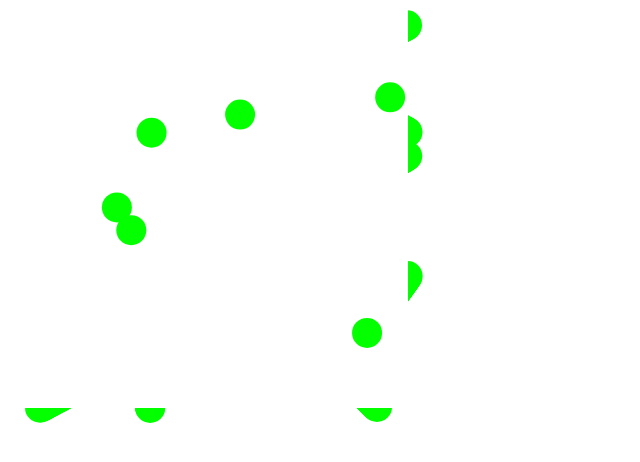
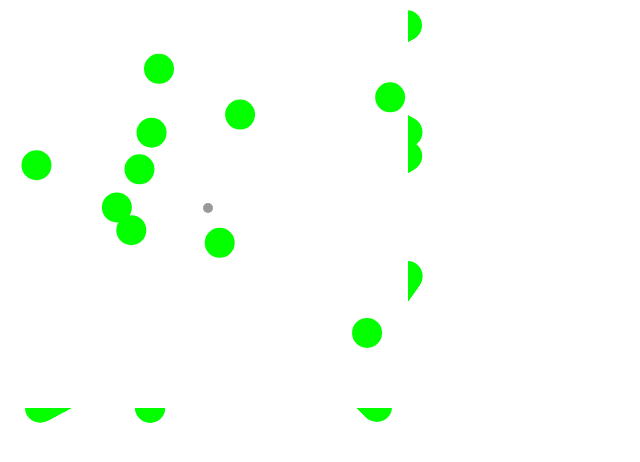
Before and after one commit to mcnuttandrew/Asteroids, a plain HTML site: page index.html in a window 1280 px wide. Shown: the whole page, without its empty margins (0-640 px from the left). Drawn offline with Linux system fonts and the light colour scheme.

Commit message:
Adds static ship, completes phase IIIa

```diff
--- a/index.html
+++ b/index.html
@@ -11,6 +11,7 @@
   <script src="lib/asteroid.js"></script>
   <script src="lib/game.js"></script>
   <script src="lib/gameView.js"></script>
+  <script src="lib/ship.js"></script>
 
   <script>
     var canvasEl = document.getElementById("game-canvas");
@@ -21,10 +22,12 @@
 
     var game = new Asteroids.Game();
 
-    new Asteroids.GameView(
+    var gv = new Asteroids.GameView(
       canvasEl.getContext("2d"),
       game
-    ).start()// (canvasEl.getContext("2d"), game);
+    )
+
+    gv.start()// (canvasEl.getContext("2d"), game);
   </script>
 
 
--- a/lib/asteroid.js
+++ b/lib/asteroid.js
@@ -13,7 +13,5 @@
   }
 
   Asteroids.Util.prototype.inherits.call(Asteroid, Asteroids.MovingObject);
-  // Asteroid.inherits(Asteroids.MovingObject);
-  // Array.prototype.slice.call(arguments)
 
 })();
--- a/lib/game.js
+++ b/lib/game.js
@@ -9,6 +9,7 @@
 
   var Game = window.Asteroids.Game = function() {
     this.asteroids = this.addAsteroids();
+    this.ship = new Asteroids.Ship(this);
   };
 
 
@@ -46,15 +47,22 @@
 
   Game.prototype.draw = function(ctx) {
     ctx.clearRect(0, 0, DIM_X, DIM_Y);
-    for (var i = 0; i < this.asteroids.length; i++){
-      this.asteroids[i].draw(ctx);
+    var objs = this.allObjects();
+    for (var i = 0; i < objs.length; i++){
+      objs[i].draw(ctx);
     }
   };
 
   Game.prototype.moveObjects = function() {
-    for (var i = 0; i < this.asteroids.length; i++){
-      this.asteroids[i].move();
+    var objs = this.allObjects();
+    for (var i = 0; i < objs.length; i++){
+      objs[i].move();
     }
+  };
+
+  Game.prototype.allObjects = function(){
+    var collect = [this.ship].concat(this.asteroids);
+    return collect;
   };
 
   Game.prototype.step = function(){
@@ -71,11 +79,12 @@
   };
 
   Game.prototype.checkCollisions = function(){
-    for (var i = 0; i < this.asteroids.length; i++){
-      for (var j = 0; j < this.asteroids.length; j++){
-        if(i !== j && this.asteroids[i].isCollidedWith(this.asteroids[j])){
-          this.remove(this.asteroids[i]);
-          this.remove(this.asteroids[j - 1]);
+    var objs = this.allObjects();
+    for (var i = 0; i < objs.length; i++){
+      for (var j = 0; j < objs.length; j++){
+        if(i !== j && objs[i].isCollidedWith(objs[j])){
+          // this.remove(this.allObjects[i]);
+ //          this.remove(this.allObjects[j - 1]);
         }
       }
     }
--- a/lib/movingObject.js
+++ b/lib/movingObject.js
@@ -31,12 +31,12 @@
     var yVar = Math.pow((otherObject.pos[1] - this.pos[1]), 2);
     var objDistance = Math.sqrt(xVar + yVar);
     var collided = (objDistance < this.radius) || (objDistance < otherObject.radius);
-    return collided;
+    if (collided && otherObject instanceof Asteroids.Ship) {
+      otherObject.relocate();
+    }
   };
 
   MovingObject.prototype.collideWith = function(otherObject){
-    Astroids.Game.remove(otherObject);
-    Astroids.Game.remove(this);
   };
 
   MovingObject.prototype.move = function() {
--- /dev/null
+++ b/lib/ship.js
@@ -0,0 +1,23 @@
+( function() {
+  if (typeof window.Asteroids === "undefined") {
+    window.Asteroids = {};
+  }
+
+  var RADIUS = 5;
+  var COLOR = "#999999";
+
+  var Ship = window.Asteroids.Ship = function(game) {
+    this.game = game;
+    var pos = [200, 200];
+    var vel = [0, 0];
+    Asteroids.MovingObject.call(this, pos, vel, RADIUS, COLOR);
+  };
+
+  Asteroids.Util.prototype.inherits.call(Ship, Asteroids.MovingObject);
+
+  Ship.prototype.relocate = function() {
+    this.pos = this.game.randomPosition();
+    this.vel = [0,0];
+  }
+
+})();
```
